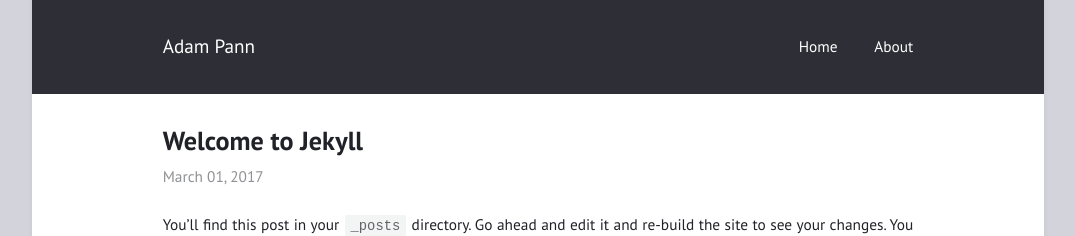
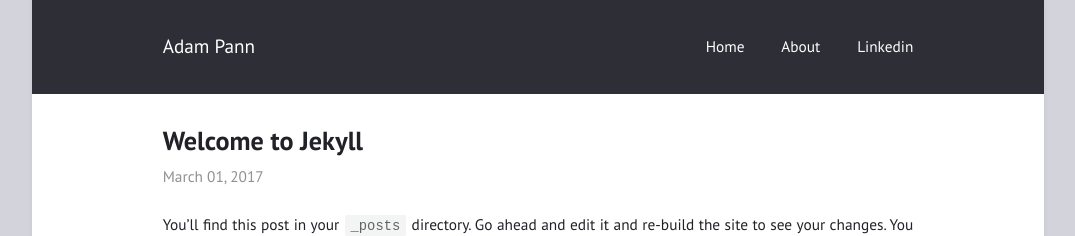
Before and after one commit to adampann/personal, a Jekyll site: the page built from _posts/2017-03-01-welcome-to-jekyll.md, in a window 1280 px wide. Shown: the top 236 px of the page, without its empty margins (102-1177 px from the left). Built offline with Jekyll 4.4.1, drawn with Linux system fonts in a browser that asks for light colours.

Commit message:
Add linkedin

```diff
--- a/_config.yml
+++ b/_config.yml
@@ -18,11 +18,13 @@ minimal: false             # use a dark header
 navigation:                # accepts {file, title, url, icon, sidebaricon}
   - {file: "index.html", title: "Home"}
   - {file: "README.md", title: "About"}
+  - {url: "https://www.linkedin.com/in/adam-pann/", title: "Linkedin"}
 
 external:                  # shows a footer with social links - for available icons see fontawesome.com/icons
   - {title: Mail, icon: envelope, url: "mailto:contact@adampann.com"}
   - {title: Github, icon: github, url: "https://github.com/adampann"}
   - {title: Subscribe, icon: instagram, url: "https://www.instagram.com/adampann/"}
+  - {title: Linkedin, icon: linkedin, url: "https://www.linkedin.com/in/adam-pann/"}
 
 comments:
 #  disqus_shortname: ""    # see https://disqus.com/
```
